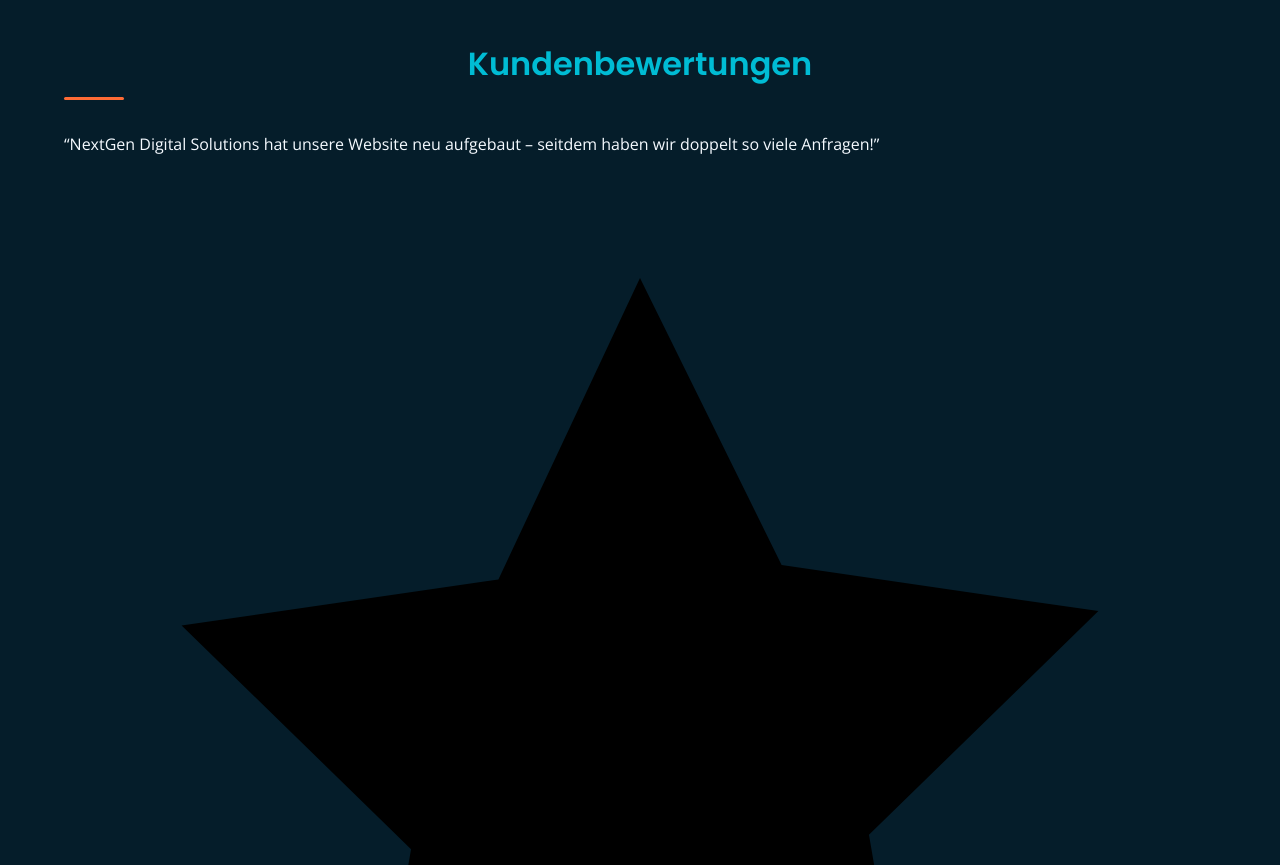
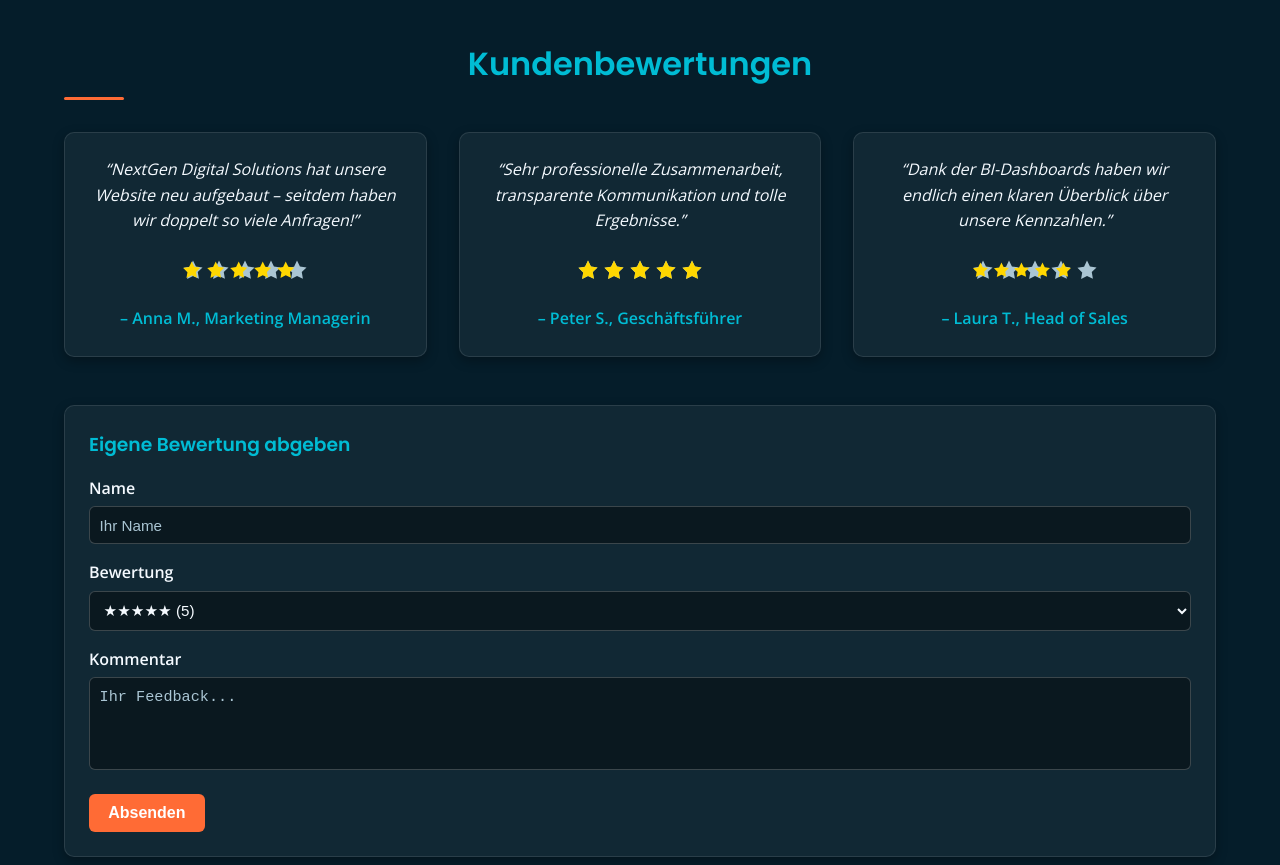
Before and after one commit to constantinfast96-web/my-Web, a plain HTML site: page index.html in a window 1280 px wide. Shown: the part 4500-5365 px from the top of the page. Drawn offline with nearby package versions, Linux system fonts and the light colour scheme; no server answers.

Commit message:
Style testimonials section with star ratings

```diff
--- a/styles.css
+++ b/styles.css
@@ -753,6 +753,65 @@ nav a:hover {
     margin-top: 0.5rem;
   }
 }
+
+/* Kundenbewertungen */
+.testimonials-grid {
+  display: grid;
+  gap: 2rem;
+  grid-template-columns: repeat(auto-fit, minmax(280px, 1fr));
+}
+
+.testimonial {
+  padding: 1.5rem;
+  background-color: rgba(255, 255, 255, 0.05);
+  border: 1px solid rgba(255, 255, 255, 0.1);
+  border-radius: 10px;
+  box-shadow: 0 4px 12px var(--color-shadow);
+  text-align: center;
+}
+
+.testimonial .quote {
+  font-style: italic;
+  color: var(--color-text);
+  margin-bottom: 1rem;
+}
+
+.testimonial .author {
+  margin-top: 1rem;
+  font-weight: 600;
+  color: var(--color-primary);
+}
+
+/* Sternebewertung */
+.stars {
+  position: relative;
+  display: inline-block;
+  height: 24px;
+  margin: 0.5rem auto;
+}
+
+.stars-row {
+  display: flex;
+  gap: 2px;
+}
+
+.stars-row svg {
+  width: 24px;
+  height: 24px;
+  fill: currentColor;
+}
+
+.stars-bg {
+  color: var(--color-muted);
+}
+
+.stars-fg {
+  position: absolute;
+  top: 0;
+  left: 0;
+  overflow: hidden;
+  color: #ffd700; /* Gold */
+}
 /* Formular für eigene Bewertungen */
 .testimonial-form {
   margin-top: 3rem;
```
Also changed, not shown: index.html (+2 -1 lines).
